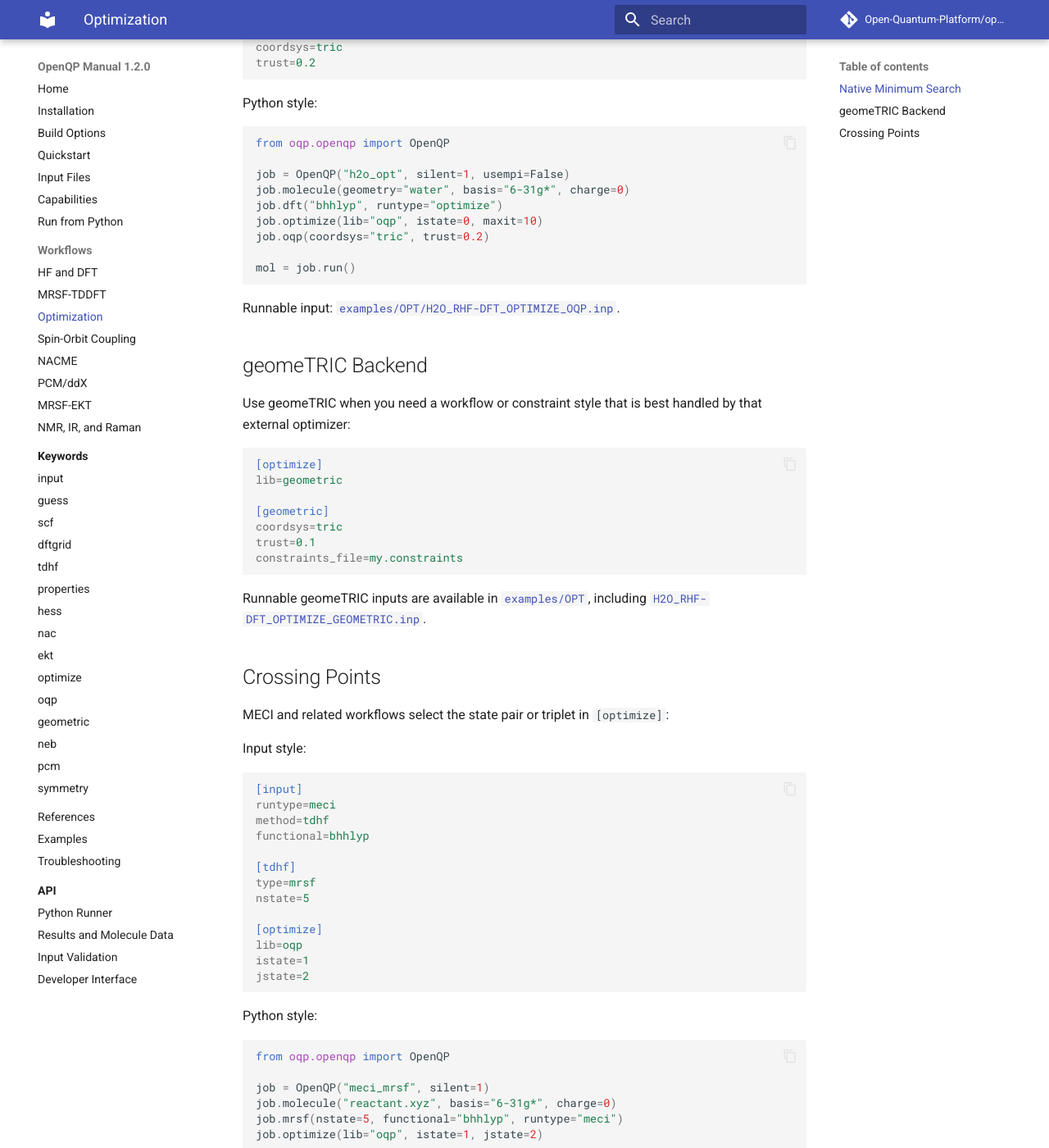
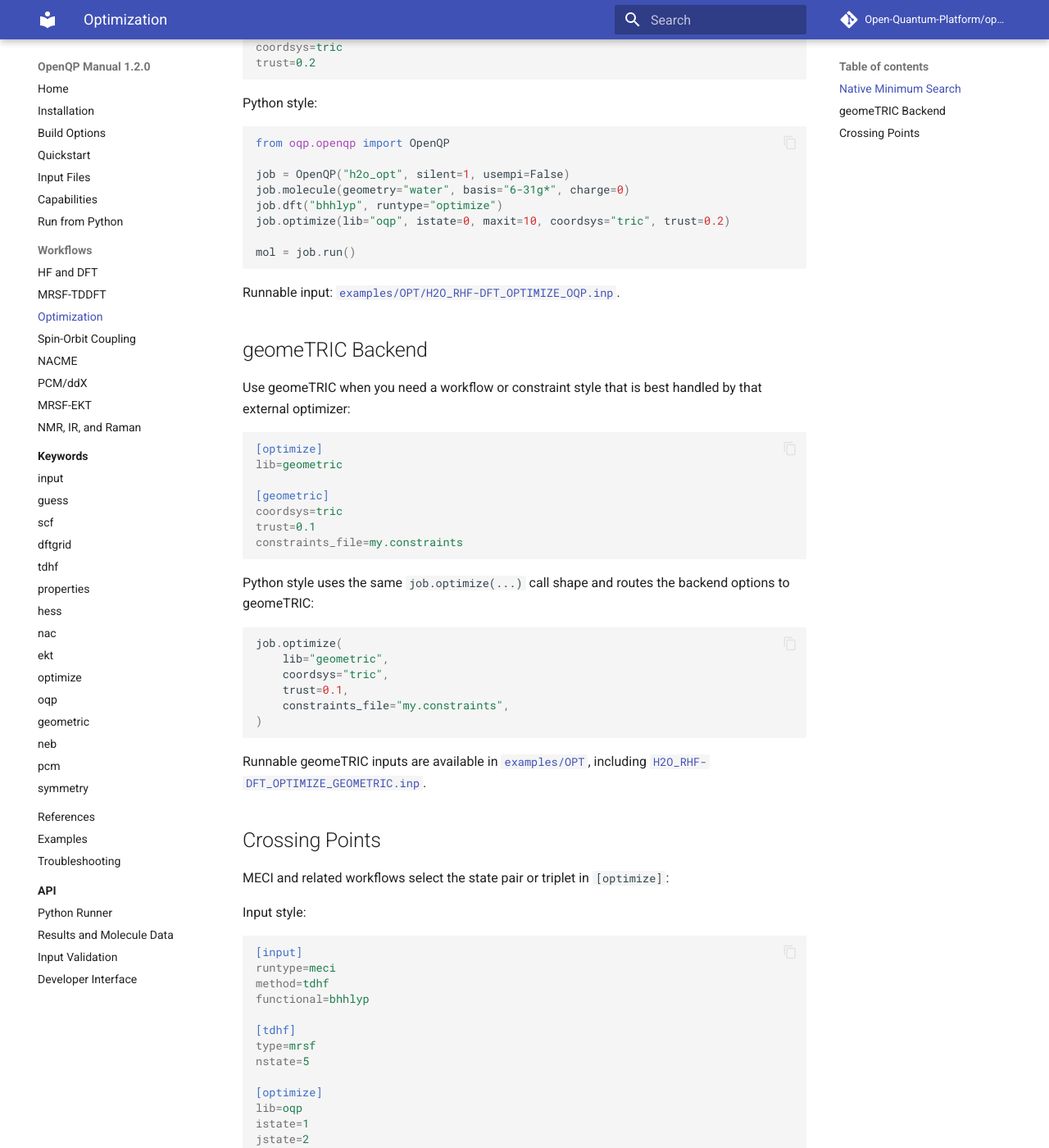
Before and after one commit to Open-Quantum-Platform/openqp-docs, an MkDocs documentation site: the page built from docs/workflows/optimization.md, in a window 1280 px wide and 1400 px high, scrolled down 798 px. Shown: the whole window at 82% size. Built offline with MkDocs 1.6.1 and Material for MkDocs 9.7.7, drawn with Linux system fonts in a browser that asks for light colours; comment, search, counter and statistics services are not loaded.

Commit message:
Route optimizer options through Python optimize helper

````diff
--- a/docs/workflows/optimization.md
+++ b/docs/workflows/optimization.md
@@ -45,8 +45,7 @@ from oqp.openqp import OpenQP
 job = OpenQP("h2o_opt", silent=1, usempi=False)
 job.molecule(geometry="water", basis="6-31g*", charge=0)
 job.dft("bhhlyp", runtype="optimize")
-job.optimize(lib="oqp", istate=0, maxit=10)
-job.oqp(coordsys="tric", trust=0.2)
+job.optimize(lib="oqp", istate=0, maxit=10, coordsys="tric", trust=0.2)
 
 mol = job.run()
 ```
@@ -67,6 +66,18 @@ lib=geometric
 coordsys=tric
 trust=0.1
 constraints_file=my.constraints
+```
+
+Python style uses the same `job.optimize(...)` call shape and routes the
+backend options to geomeTRIC:
+
+```python
+job.optimize(
+    lib="geometric",
+    coordsys="tric",
+    trust=0.1,
+    constraints_file="my.constraints",
+)
 ```
 
 Runnable geomeTRIC inputs are available in
````
Also changed, not shown: docs/api/python-runner.md (+6 -0 lines), docs/keywords/optimize.md (+5 -0 lines).
